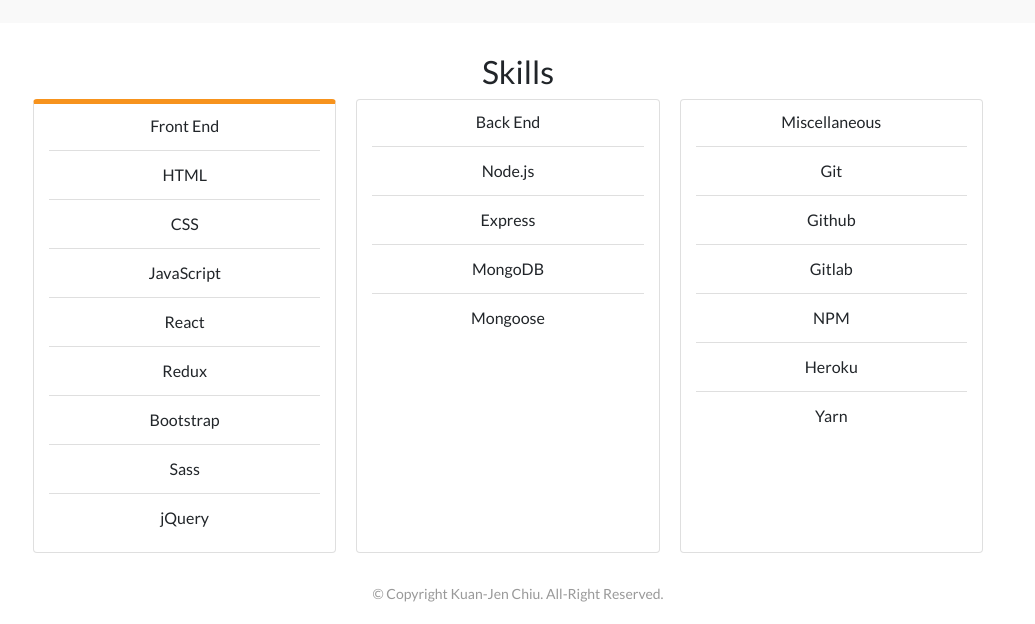
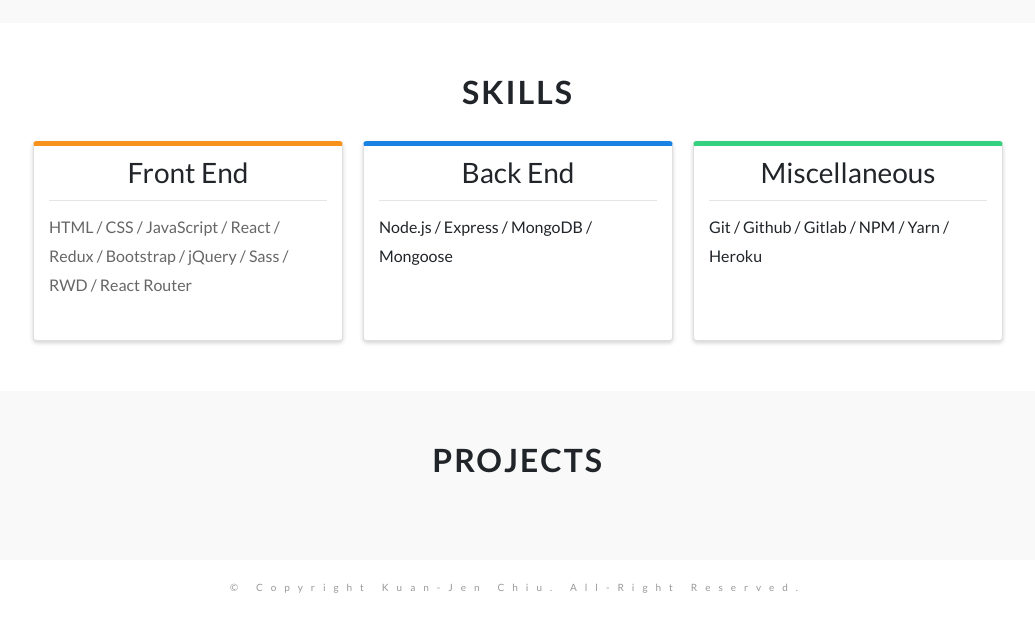
Before and after one commit to jerrychiu0863/Jerry__Chiu, a React (Create React App) app: page / in a window 1280 px wide. Shown: the part 777-1401 px from the top of the page, without its empty margins (122-1157 px from the left). Built offline with nearby package versions, Linux system fonts and the light colour scheme.

Commit message:
build skill section

```diff
--- a/src/App.jsx
+++ b/src/App.jsx
@@ -3,6 +3,7 @@
 
 import Banner from './components/Banner';
 import Skills from './components/Skills';
+import Projects from './components/Projects';
 import Footer from './components/Footer';
 
 class App extends Component {
@@ -11,6 +12,7 @@
       <div className="App">
         <Banner />
         <Skills />
+        <Projects />
         <Footer />
       </div>
     );
--- a/src/components/Footer.jsx
+++ b/src/components/Footer.jsx
@@ -4,7 +4,7 @@
 const Footer = () => {
   return (
     <div className="Footer">
-      <p>&copy; Copyright Kuan-Jen Chiu. All-Right Reserved.</p>
+      <p style={{letterSpacing: '8px', fontSize: '10px'}}>&copy; Copyright Kuan-Jen Chiu. All-Right Reserved.</p>
     </div>
   );
 }
--- /dev/null
+++ b/src/components/Projects.jsx
@@ -0,0 +1,14 @@
+import React from 'react';
+import '../css/Projects.css';
+
+const Projects = () => {
+  return (
+    <div className="Projects">
+      <div className="container">
+        <h2 style={{textTransform: 'uppercase', marginBottom: '30px', fontWeight: '700', letterSpacing: '2px'}}>Projects</h2>
+      </div>
+    </div>
+  );
+}
+
+export default Projects;
--- a/src/components/Skills.jsx
+++ b/src/components/Skills.jsx
@@ -1,10 +1,11 @@
 import React, { Component } from 'react';
 import '../css/Skills.css';
 
-const frontEndLists = ['HTML', 'CSS', 'JavaScript', 'React', 'Redux', 'Bootstrap', 'Sass', 'jQuery'];
+/*
+const frontEndLists = ['HTML', 'CSS', 'JavaScript', 'React', 'Redux', 'Bootstrap', 'Sass', 'jQuery', 'RWD', 'React Router'];
 const backEndLists = ['Node.js', 'Express', 'MongoDB', 'Mongoose'];
 const miscellaneousLists = ['Git', 'Github', 'Gitlab', 'NPM', 'Heroku', 'Yarn'];
-
+*/
 class Skills extends Component {
 
   renderList = (lists) => {
@@ -14,27 +15,19 @@
   render() {
     return (
     <div className="Skills container">
-       <h2>Skills</h2>
+       <h2 style={{textTransform: 'uppercase', marginBottom: '30px', fontWeight: '700', letterSpacing: '2px'}}>Skills</h2>
          <div className="Skills__container">
            <div className="card" style={{textAlign: 'center', borderTop: '5px solid #f7931d'}}>
-             <p className="card-title">Front End</p>
-             <ul className="list-group list-group-flush">
-               {this.renderList(frontEndLists)}
-              </ul>
+             <h3 className="card-title" style={{borderBottom: '1px solid rgba(0,0,0,.1)', padding: '0 0 10px 0'}}>Front End</h3>
+             <p style={{textAlign: 'left', lineHeight: '1.8', color: '#666'}}>HTML / CSS / JavaScript / React / Redux / Bootstrap / jQuery / Sass / RWD / React Router</p>
+          </div>
+          <div className="card" style={{textAlign: 'center', borderTop: '5px solid #1a82e2'}}>
+             <h3 className="card-title" style={{borderBottom: '1px solid rgba(0,0,0,.1)', padding: '0 0 10px 0'}}>Back End</h3>
+             <p style={{textAlign: 'left', lineHeight: '1.8'}}>Node.js / Express / MongoDB / Mongoose</p>
             </div>
-          <div className="card">
-             <p className="card-title">Back End</p>
-           <ul className="list-group list-group-flush">
-             {this.renderList(backEndLists)}
-
-            </ul>
-          </div>
-          <div className="card">
-             <p className="card-title">Miscellaneous</p>
-           <ul className="list-group list-group-flush">
-             {this.renderList(miscellaneousLists)}
-
-            </ul>
+          <div className="card" style={{textAlign: 'center', borderTop: '5px solid #36d081'}}>
+             <h3 className="card-title" style={{borderBottom: '1px solid rgba(0,0,0,.1)', padding: '0 0 10px 0'}}>Miscellaneous</h3>
+             <p style={{textAlign: 'left', lineHeight: '1.8'}}>Git / Github / Gitlab / NPM / Yarn / Heroku</p>
           </div>
         </div>
       </div>
--- a/src/css/Banner.css
+++ b/src/css/Banner.css
@@ -1,7 +1,7 @@
 .Banner {
   position: relative;
   text-align: center;
-  width: 100vw;
+  width: 100%;
   height: 100vh;
   background-color: #f9f9f9;
 }
@@ -15,13 +15,14 @@
 
 .Banner__header--main {
   color: #333;
+  text-shadow: 1px 4px 4px rgba(0,0,0,.4), 10px 8px 13px rgba(0,0,0,.1);
   font-size: 80px;
   font-weight: 900;
 }
 
 .Banner__header--sub {
   font-size: 18px;
-  letter-spacing: .2px;
+  letter-spacing: 2px;
   font-weight: 400;
   color: #666;
 }
--- /dev/null
+++ b/src/css/Projects.css
@@ -0,0 +1,5 @@
+.Projects {
+  text-align: center;
+  padding: 50px;
+  background-color: #f9f9f9;
+}
--- a/src/css/Skills.css
+++ b/src/css/Skills.css
@@ -1,17 +1,27 @@
 .Skills {
   max-width: 1000px;
   text-align: center;
-  margin: 30px auto;
+  margin: 50px auto;
 }
 
 .Skills__container {
-
   display: flex;
 }
 
 .card {
-  height: auto;
+  height: 200px;
   padding: 10px 15px;
   width: 33.3%;
   margin-right: 20px;
+  box-shadow: 0 2px 4px rgba(0,0,0,.18);
+  transition: all .2s linear;
 }
+
+.card:last-child {
+  margin-right: 0;
+}
+
+.card:hover {
+  transform: translateY(-3px);
+  box-shadow: 4px 4px 10px rgba(0,0,0,.1);
+}
```
Also changed, not shown: src/components/Contact.jsx (added).
